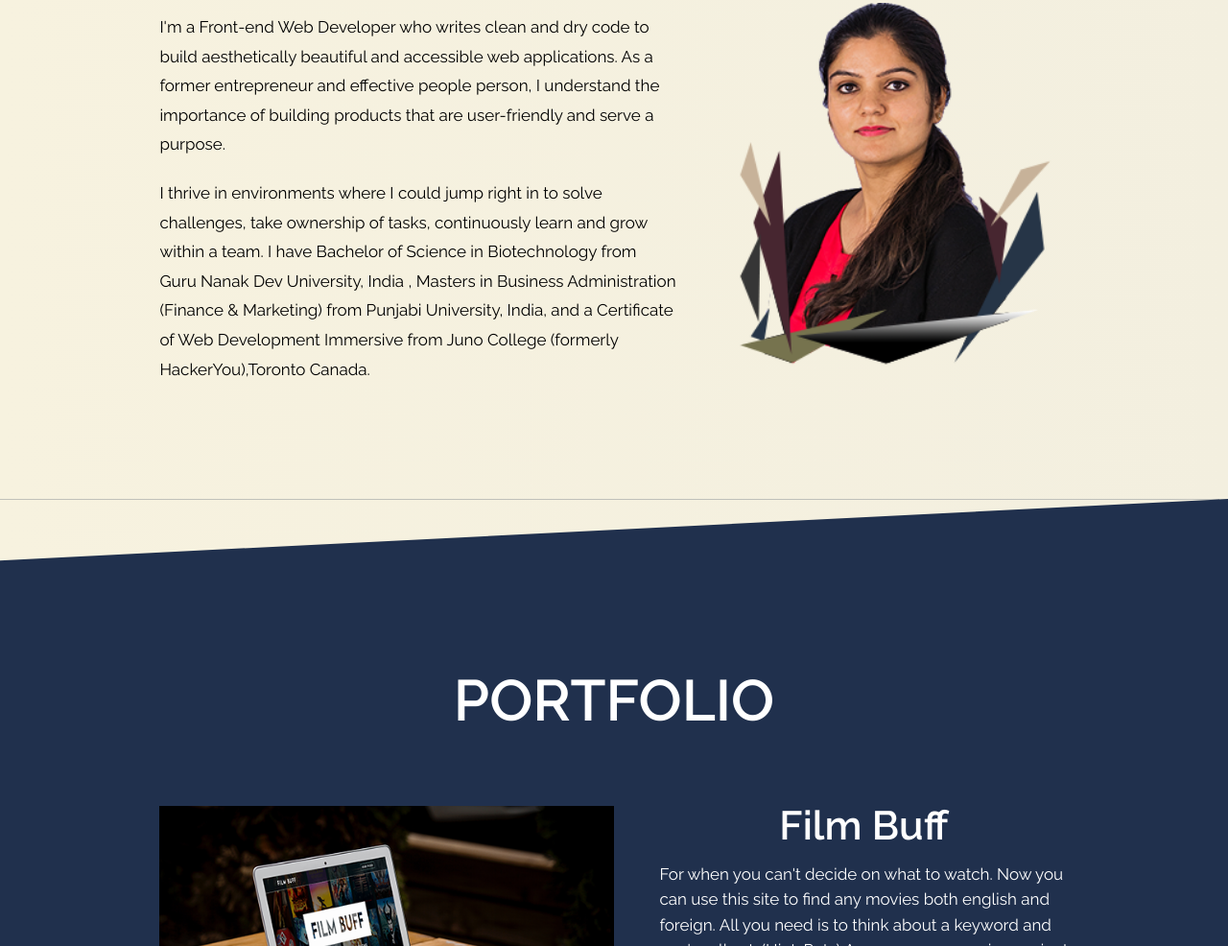
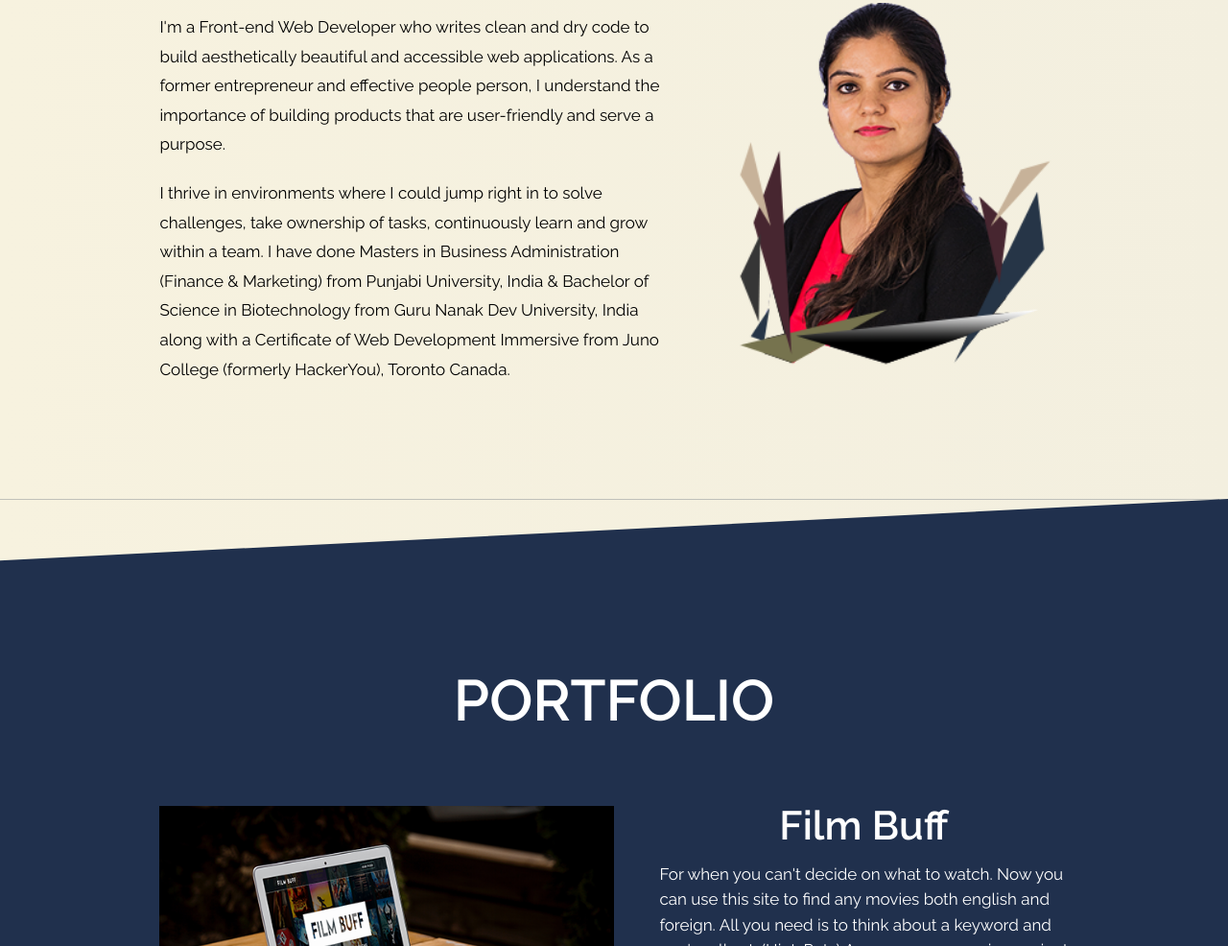
Before and after one commit to kanusobti/portfolioKanuSobti, a plain HTML site: page index.html in a window 1280 px wide. Shown: the part 1007-1993 px from the top of the page at 96% size. Drawn offline with nearby package versions, Linux system fonts and the light colour scheme; a script that the page names is missing.

Commit message:
made changes in the write-up of about me

```diff
--- a/index.html
+++ b/index.html
@@ -67,7 +67,7 @@
               </div>
             <div class="description">
               <p>I'm a Front-end Web Developer who writes clean and dry code to build aesthetically beautiful and accessible web applications. As a former entrepreneur and effective people person, I understand the importance of building products that are user-friendly and serve a purpose.</p>
-              <p> I thrive in environments where I could jump right in to solve challenges, take ownership of tasks, continuously learn and grow within a team. I have Bachelor of Science in Biotechnology from Guru Nanak Dev University, India , Masters in Business Administration (Finance & Marketing) from Punjabi University, India, and a Certificate of Web Development Immersive from Juno College (formerly HackerYou),Toronto Canada.</p>
+              <p> I thrive in environments where I could jump right in to solve challenges, take ownership of tasks, continuously learn and grow within a team. I have done Masters in Business Administration (Finance & Marketing) from Punjabi University, India & Bachelor of Science in Biotechnology from Guru Nanak Dev University, India along with a Certificate of Web Development Immersive from Juno College (formerly HackerYou), Toronto Canada.</p>
             </div>
             <div class="aboutImage">
               <img class="myImage" src="./Assets/portfolioImage.png" alt="A lady wearing a black shrug over a red dress with her hair tied up and on her left shoulder">
```
